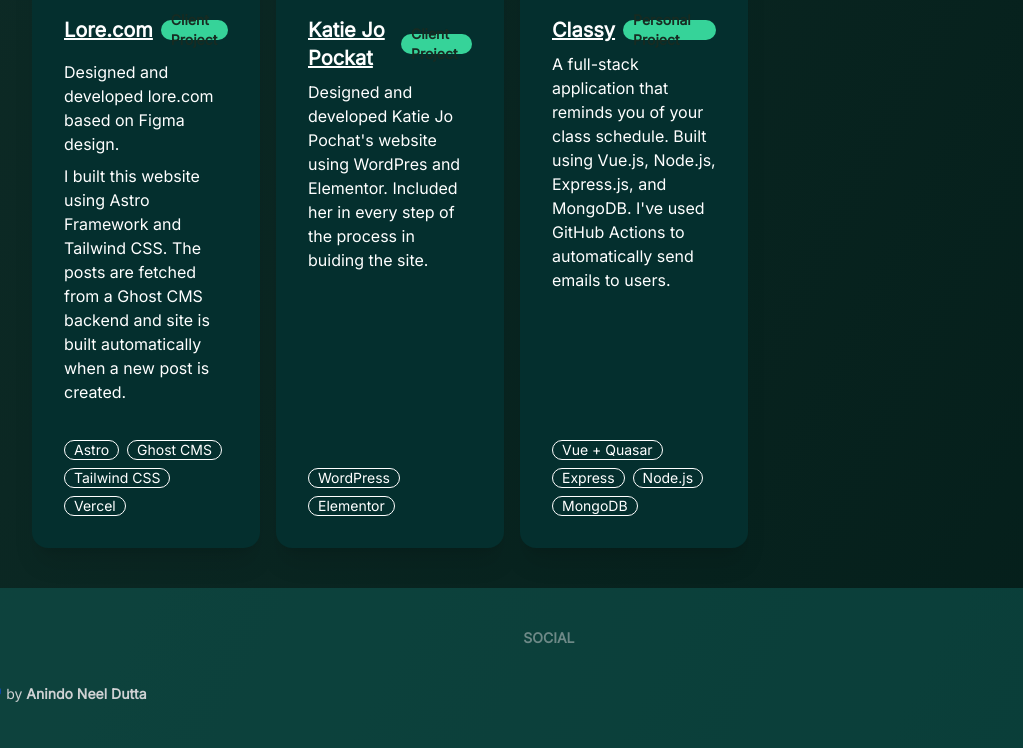
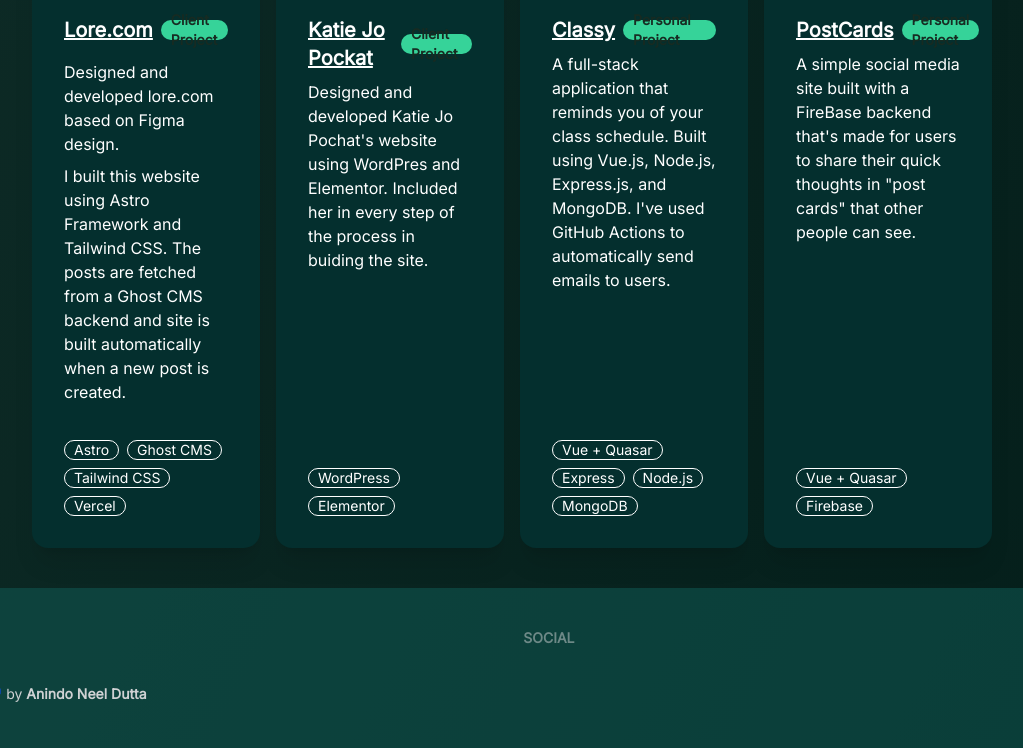
Before and after one commit to leen-neel/and249, an Astro site: page / in a window 1280 px wide. Shown: the part 1727-2475 px from the top of the page, without its empty margins (128-1151 px from the left). Built offline with nearby package versions, Linux system fonts and the light colour scheme; Astro itself is replaced by a stand-in of ours; some icons are missing.

Commit message:
fixed css bug; added postcards

```diff
--- a/src/data/projects.json
+++ b/src/data/projects.json
@@ -22,5 +22,13 @@
     "description": "A full-stack application that reminds you of your class schedule. Built using Vue.js, Node.js, Express.js, and MongoDB. I've used GitHub Actions to automatically send emails to users.",
     "tags": ["Vue + Quasar", "Express", "Node.js", "MongoDB"],
     "isClient": false
+  },
+  {
+    "title": "PostCards",
+    "url": "https://postcardsapp.netlify.app/",
+    "image": "https://and249.codes/images/projects/postcards.png",
+    "description": "A simple social media site built with a FireBase backend that's made for users to share their quick thoughts in \"post cards\" that other people can see.",
+    "isClient": false,
+    "tags": ["Vue + Quasar", "Firebase"]
   }
 ]
--- a/src/layouts/Layout.astro
+++ b/src/layouts/Layout.astro
@@ -25,7 +25,8 @@
       image={image ? image : SITE_IMG}
     />
   </head>
-  <body class="bg-gradient-to-br to-[#041e1a] from-[#12312c]">
+
+  <body class="bg-gradient-to-br to-[#041e1a] from-[#12312c] overflow-x-hidden">
     <header aria-labelledby="navbar-heading">
       <!-- Navbar starts -->
       <div class="navbar bg-teal-800/50 backdrop-blur-lg">
@@ -41,11 +42,14 @@
     </header>
     <!-- Navbar ends -->
 
-    <main class="">
+    <main>
       <slot />
     </main>
 
-    <footer class="mt-10 bg-teal-800/50 footer p-10 text-neutral-content">
+    <footer
+      aria-labelledby="footer"
+      class="mt-10 bg-teal-800/50 footer p-10 text-neutral-content"
+    >
       <div>
         <Logo />
         <p>Made with 💙 by <span class="font-bold">Anindo Neel Dutta</span></p>
```
